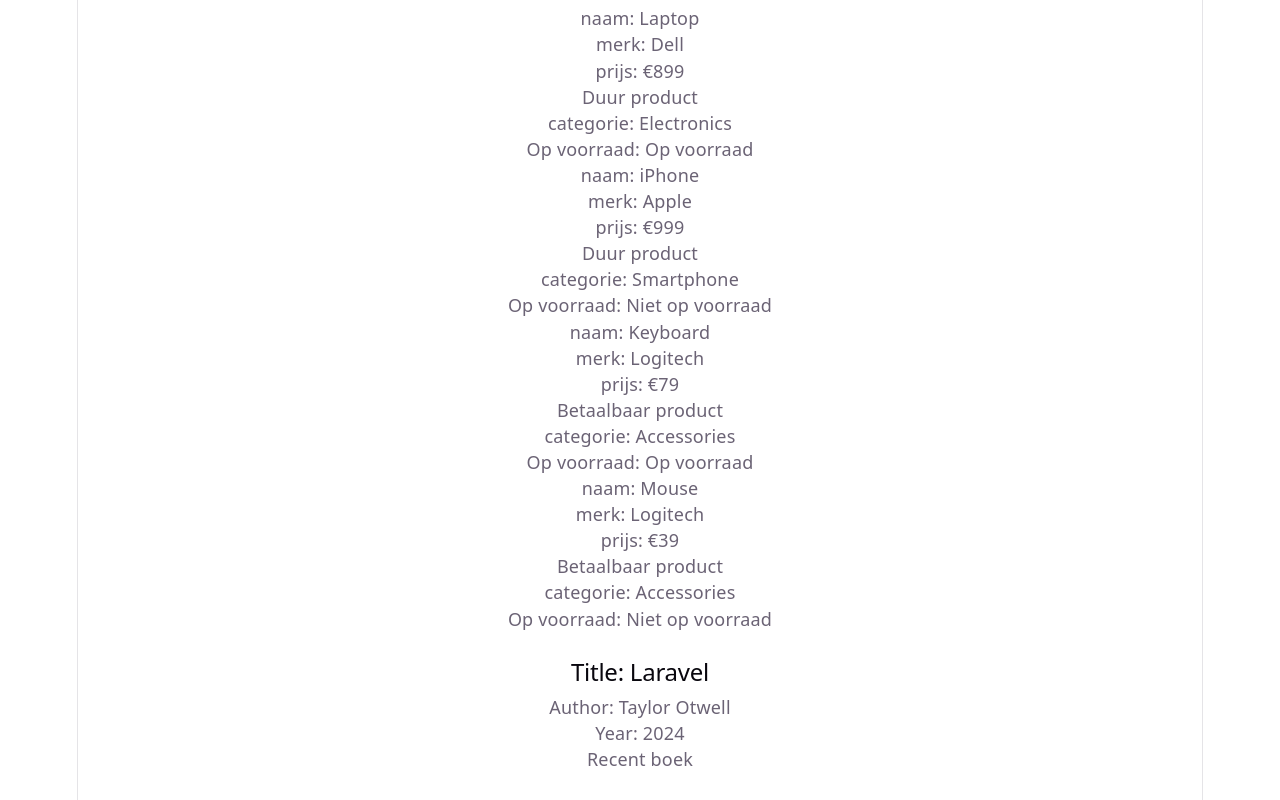
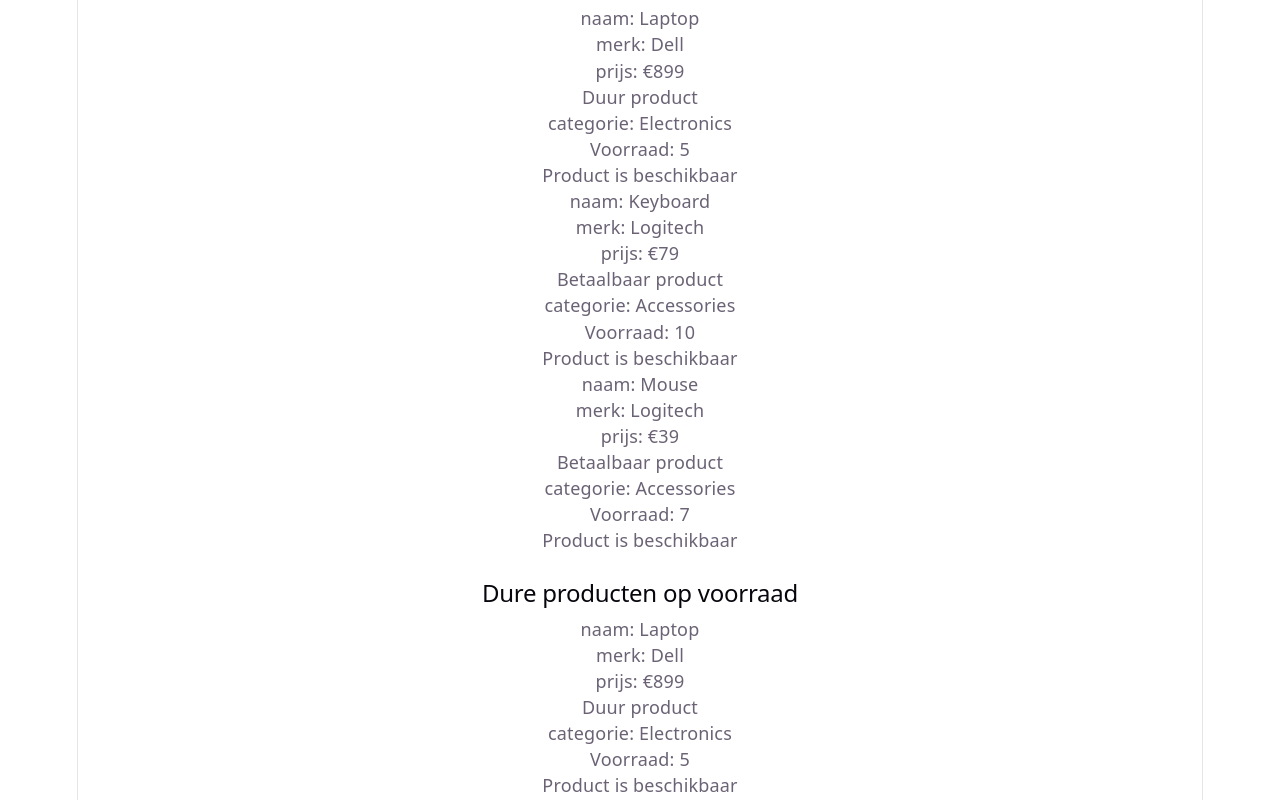
Before and after one commit to sakerhashem/react-learning, a React (Vite) app: page / in a window 1280 px wide. Shown: the part 340-1140 px from the top of the page. Built offline with nearby package versions, Linux system fonts and the light colour scheme.

Commit message:
Filter and map with product lists

```diff
--- a/src/App.jsx
+++ b/src/App.jsx
@@ -16,7 +16,7 @@
       price: 899,
       category: "Electronics",
       brand: "Dell",
-    inStock: true
+      stock: 5
     },
     {
       id: 2,
@@ -24,7 +24,7 @@
       price: 999,
       category: "Smartphone",
       brand: "Apple",
-    inStock: false
+      stock: 0
     },
     {
       id: 3,
@@ -32,7 +32,7 @@
       price: 79,
       category: "Accessories",
       brand: "Logitech",
-    inStock: true
+      stock: 10
     },
     {
       id: 4,
@@ -40,9 +40,12 @@
       price: 39,
       category: "Accessories",
       brand: "Logitech",
-    inStock: false
+      stock: 7
     }
   ];
+
+  const availableProducts = products.filter((product) => product.stock > 0);
+  const expensiveProducts = products.filter((product) => product.stock > 0 && product.price > 100);
 
   return (
     <div>
@@ -53,17 +56,30 @@
       <User /><br />
       <div>
         <h2>Producten</h2>
-        {products.map((product) => (
+        {availableProducts.map((product) => (
           <Product
             key={product.id}
             name={product.name}
             price={product.price}
             category={product.category}
             brand={product.brand}
-            inStock={product.inStock}
+            stock={product.stock}
           />
         ))}
       </div><br />
+      <div>
+        <h2>Dure producten op voorraad</h2>
+        {expensiveProducts.map((product) => (
+          <Product
+            key={product.id}
+            name={product.name}
+            price={product.price}
+            category={product.category}
+            brand={product.brand}
+            stock={product.stock}
+          />
+        ))}
+      </div>
       <Book /><br />
       <Employee />
       <Counter />
--- a/src/components/Product.jsx
+++ b/src/components/Product.jsx
@@ -1,4 +1,4 @@
-function Product({ name, price, category, brand, inStock }) {
+function Product({ name, price, category, brand, stock }) {
 
   return (
     <div>
@@ -7,7 +7,8 @@
       <p>prijs: €{price}</p>
       <p>{price > 500 ? "Duur product" : "Betaalbaar product"}</p>
       <p>categorie: {category}</p>
-      <p>Op voorraad: {inStock ? "Op voorraad" : "Niet op voorraad"}</p>
+      <p>Voorraad: {stock}</p>
+      <p>{stock > 0 ? "Product is beschikbaar" : "Product is niet beschikbaar"}</p>
     </div>
   );
 }
```
Lines whose indentation alone changed are shown as unchanged.
